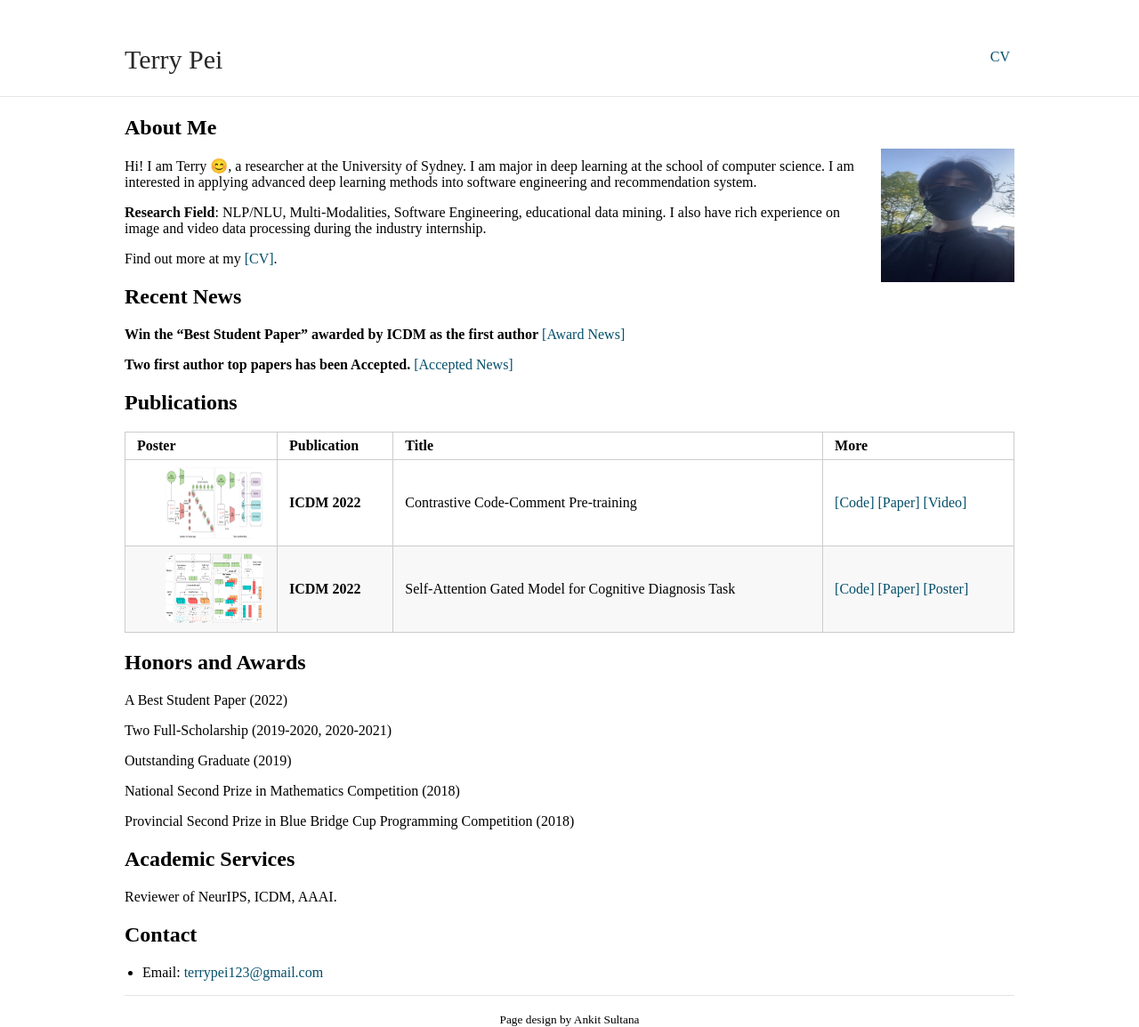
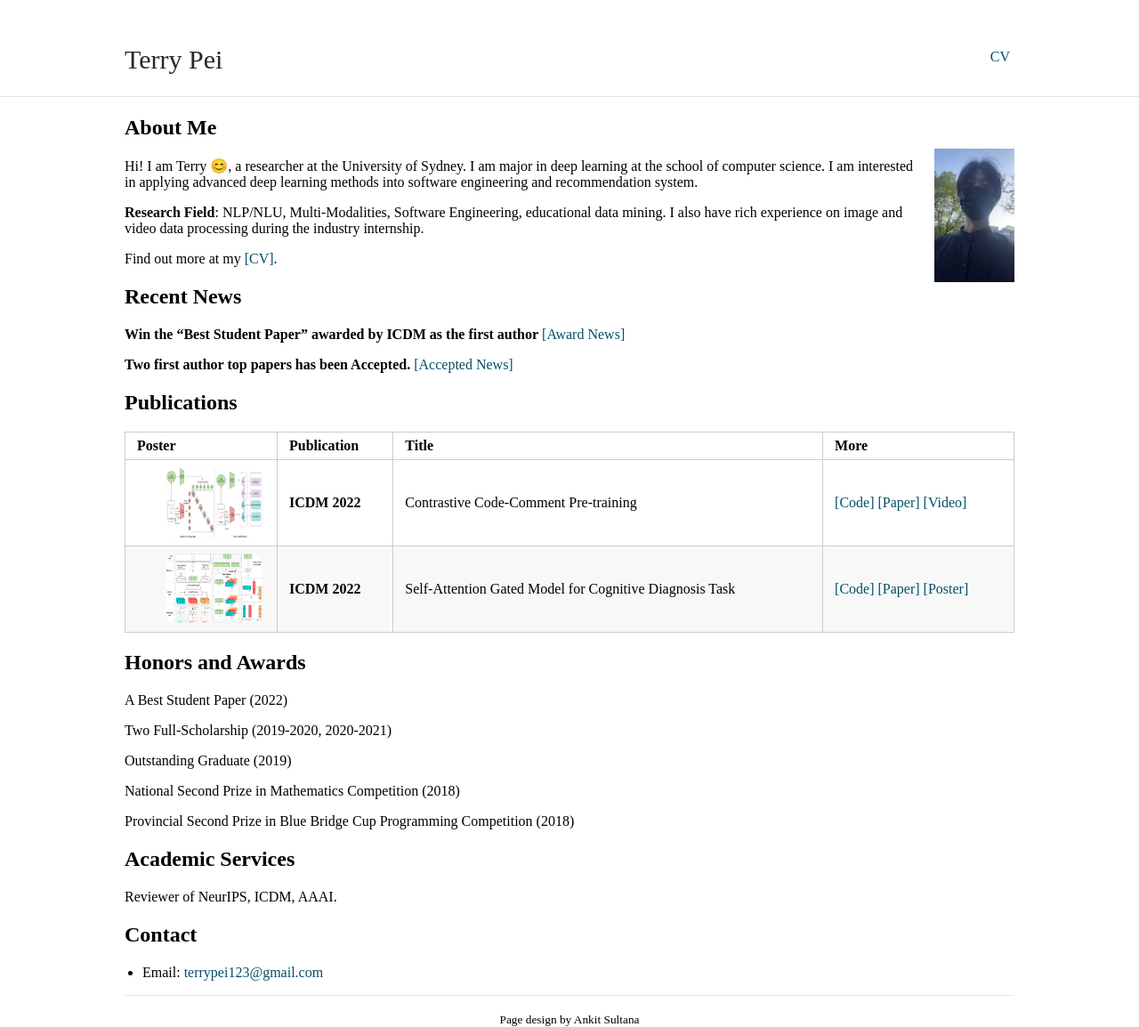
Before and after one commit to TerryPei/Terry000.github.io-1, a Jekyll site: the page built from index.md, in a window 1280 px wide. Shown: the whole page at 89% size. Built offline with Jekyll 4.4.1, drawn with Linux system fonts in a browser that asks for light colours; our own code applies the rules of GitHub Pages for plain Markdown files.

Commit message:
Update typography.scss

```diff
--- a/_sass/typography.scss
+++ b/_sass/typography.scss
@@ -37,8 +37,8 @@
         font-style: italic;
     }
     .profile-picture {
-        height: $image-size;
-        width: $image-size;
+        height: 150px;
+        width: 90px;
         position: relative;
         margin: -10px 0 0 15px;
         float: right;
```
